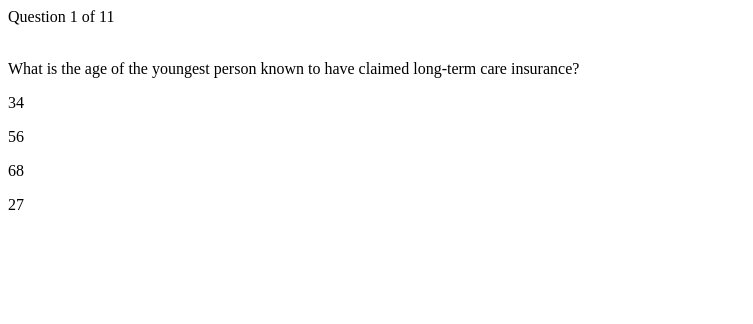
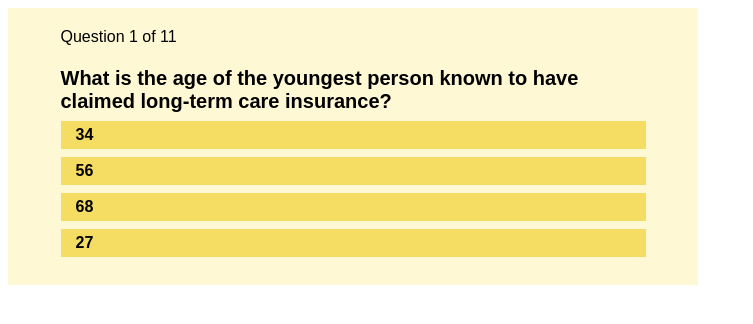
Before and after one commit to frankbi/news-quiz, a plain HTML site: page index.html in a window 1280 px wide. Shown: the whole page, without its empty margins (0-753 px from the left). Drawn offline with Linux system fonts and the light colour scheme.

Commit message:
keep fucking shit up

```diff
--- a/index.html
+++ b/index.html
@@ -4,6 +4,7 @@
 		<title></title>
 	</head>
 	<body>
+		<link rel="stylesheet" href="css/style.css">
 		<script type="text/javascript" src="js/jquery-1.9.1.min.js"></script>
 		<script type="text/javascript" src="js/handlebars-v1.3.0.js"></script>
 		<script type="text/javascript" src="js/responses.js"></script>
--- a/js/script.js
+++ b/js/script.js
@@ -11,17 +11,8 @@ var quiz = {
 
 	// Init function, called from embed page
 	init: function(json) {
-		// quiz.initStyleSheet();
 		quiz.initFont();
 		quiz.getQuestions(json);
-	},
-
-	// init stylesheet
-	initStyleSheet: function() {
-		$("<link>").attr("rel","stylesheet")
-			.attr("type","text/css")
-			.attr("href","css/style.css")
-			.appendTo("head");
 	},
 
 	// Load font from Google, matched in CSS
```
